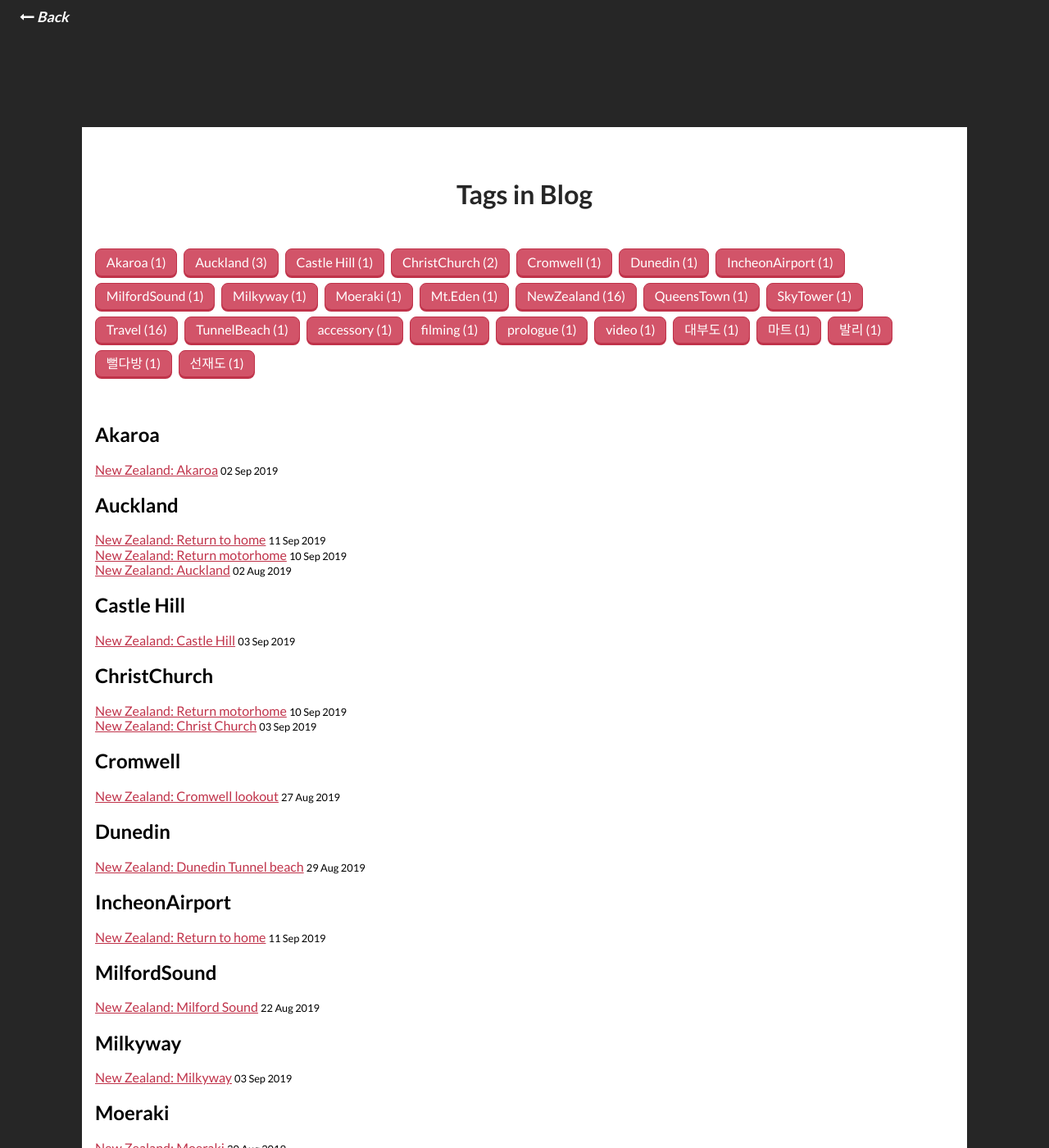
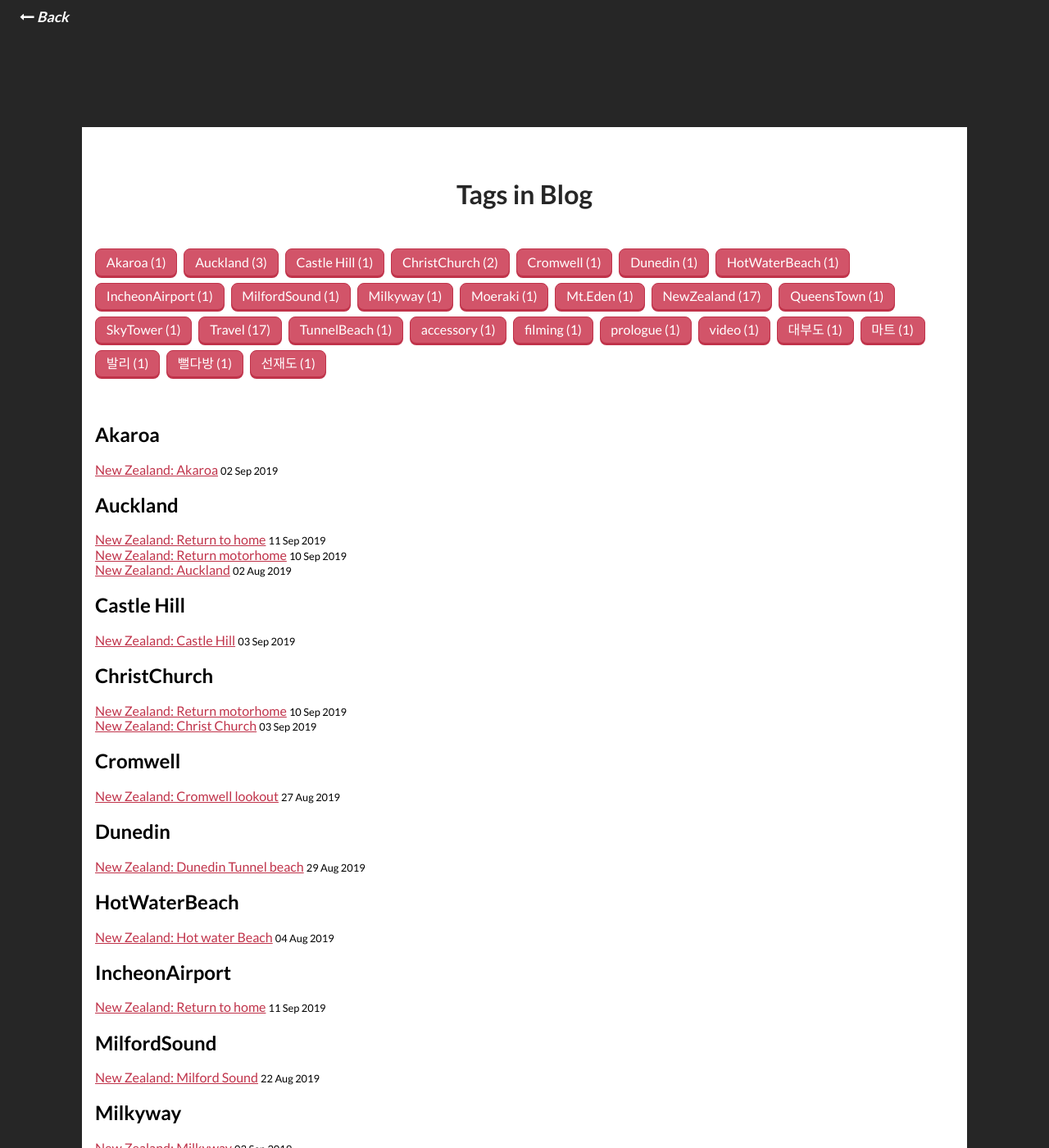
Before and after one commit to Atom-oh/blog, a Jekyll site: the page built from _pages/tags.html, in a window 1280 px wide and 1400 px high. Shown: the whole window at 82% size. Built offline with Jekyll 4.4.1, drawn with Linux system fonts in a browser that asks for light colours; some of the changed text lies outside the part shown.

Commit message:
post hotwater beach

```diff
--- a/_posts/2019-08-01-newzealand-start.md
+++ b/_posts/2019-08-01-newzealand-start.md
@@ -55,7 +55,7 @@ tag: [Travel, NewZealand, prologue]
 |[3월29일]({{ "newzealand-start"    | relative_url }})  ||인천공항 출발|
 |[3월30일]({{ "newzealand-auckland" | relative_url }})  ||오클랜드 공항도착 및 타카푸나 비치|
 |[3월31일]({{ "newzealand-skytower" | relative_url }})  ||Mt.Eden, SkyTower|
-|4월1일||Hot water beach|
+|[4월1일]({{ "newzealand-hotwaterbeach"  | relative_url }})  ||Hot water beach|
 |4월2일||Hobbiton Movie set|
 |4월3일||Rotorua, Agrodome, Te Puia, Polynesian Spa|
 |4월4일||Redwoods Treewalk, Lake Taupo|
--- /dev/null
+++ b/_posts/2019-08-04-newzealand-hotwaterbeach.md
@@ -0,0 +1,45 @@
+---
+layout: post
+title: "New Zealand: Hot water Beach"
+img: 2019-08-04-newzealand-hotwaterbeach/1563756136642.jpg
+description: 비오는 날
+tag: [Travel, NewZealand, HotWaterBeach]
+---
+
+## NZ Day 4. Hot Water Beach Top 10 Holiday Park
+
+하루종일 비오는 날 비가 오면 비가 656는 대로 낭만적입니다. 자연속에서 리프레쉬~!
+
+캠퍼밴 여행자들을 위한 안식처 홀리데이 파크는 뉴질랜드 전역에 분포하고 있는데, 그 중 Top 10 Holidaypark가 가장 유명한 브랜치이다.
+
+우리는 뉴질랜드 오기전에 미리 멤버쉽 가입을 하여 1박당 10불씩 할인을 받을 수 있었다.
+
+핫워터비치 탑텐 홀리데이파크에는 편의시설이 굉장히 잘 되어 있어서 마음에 들었다.
+
+공동 주방에서 점심, 저녁 식사로 초록홍합탕, 홍합라면과 함께 와인과 마무리했다.
+
+비로인해 [Cathedral cove](https://www.newzealand.com/int/cathedral-cove/), [Hot Water Beach](https://www.newzealand.com/int/hot-water-beach/)는 물건너 갔지만 차가 집이다라는 생각에 덜컹이는 이곳에서도 즐겁게 생활할 수 있고 재미있는 추억이 되었다.
+
+![map]({{ "/assets/images/2019-08-04-newzealand-hotwaterbeach/Screenshot_20190715-105638_Maps.jpg" | relative_url }}){: width="60%"}
+
+![]({{ "/assets/images/2019-08-04-newzealand-hotwaterbeach/1563756170572.jpg"    | relative_url }})
+
+![]({{ "/assets/images/2019-08-04-newzealand-hotwaterbeach/1563756165275.jpg"    | relative_url }})
+
+![]({{ "/assets/images/2019-08-04-newzealand-hotwaterbeach/1563756162340.jpg"    | relative_url }})
+
+![]({{ "/assets/images/2019-08-04-newzealand-hotwaterbeach/1563756154988.jpg"    | relative_url }})
+
+![]({{ "/assets/images/2019-08-04-newzealand-hotwaterbeach/1563756150434.jpg"    | relative_url }})
+
+![]({{ "/assets/images/2019-08-04-newzealand-hotwaterbeach/1563756148423.jpg"    | relative_url }})
+
+![]({{ "/assets/images/2019-08-04-newzealand-hotwaterbeach/1563756145859.jpg"    | relative_url }})
+
+![]({{ "/assets/images/2019-08-04-newzealand-hotwaterbeach/1563756143627.jpg"    | relative_url }})
+
+![]({{ "/assets/images/2019-08-04-newzealand-hotwaterbeach/1563756141589.jpg"    | relative_url }})
+
+![]({{ "/assets/images/2019-08-04-newzealand-hotwaterbeach/1563756139221.jpg"    | relative_url }})
+
+![]({{ "/assets/images/2019-08-04-newzealand-hotwaterbeach/1563756136642.jpg"    | relative_url }})
```
Also changed, not shown: assets/images/2019-08-04-newzealand-hotwaterbeach/1563756136642.jpg (added), assets/images/2019-08-04-newzealand-hotwaterbeach/1563756139221.jpg (added), assets/images/2019-08-04-newzealand-hotwaterbeach/1563756141589.jpg (added), assets/images/2019-08-04-newzealand-hotwaterbeach/1563756143627.jpg (added), assets/images/2019-08-04-newzealand-hotwaterbeach/1563756145859.jpg (added), assets/images/2019-08-04-newzealand-hotwaterbeach/1563756148423.jpg (added), assets/images/2019-08-04-newzealand-hotwaterbeach/1563756150434.jpg (added), assets/images/2019-08-04-newzealand-hotwaterbeach/1563756154988.jpg (added), assets/images/2019-08-04-newzealand-hotwaterbeach/1563756162340.jpg (added), assets/images/2019-08-04-newzealand-hotwaterbeach/1563756165275.jpg (added), assets/images/2019-08-04-newzealand-hotwaterbeach/1563756170572.jpg (added), assets/images/2019-08-04-newzealand-hotwaterbeach/Screenshot_20190715-105638_Maps.jpg (added).
